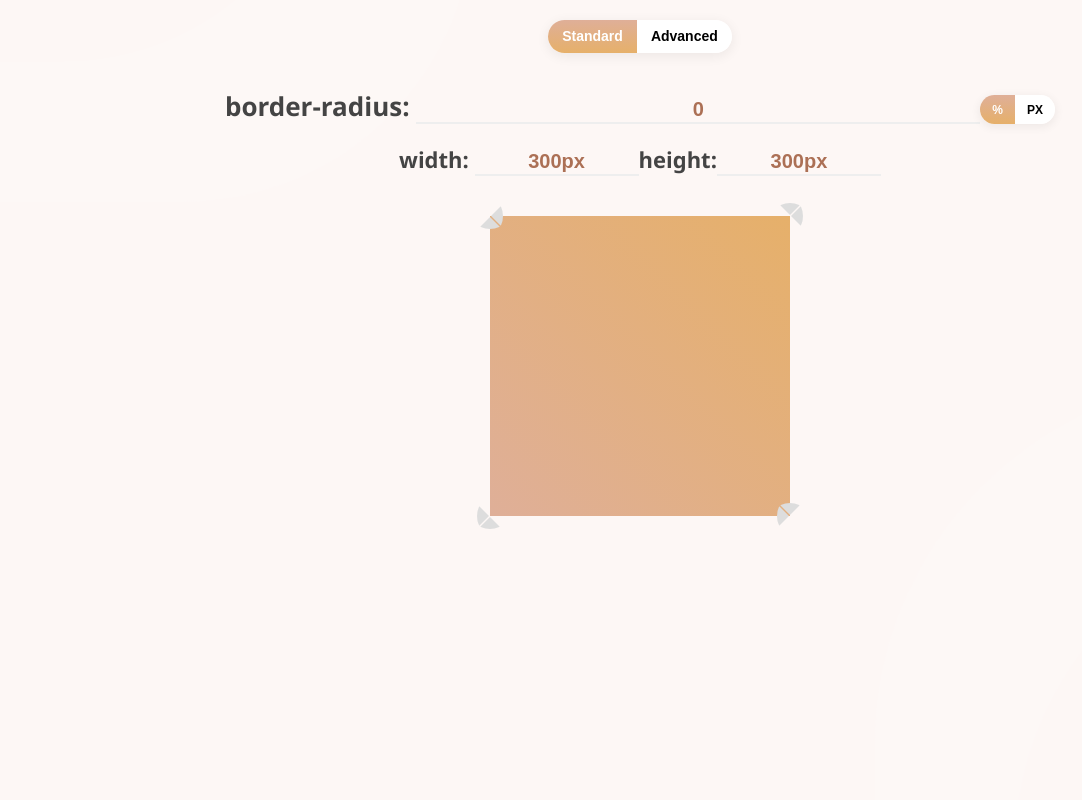
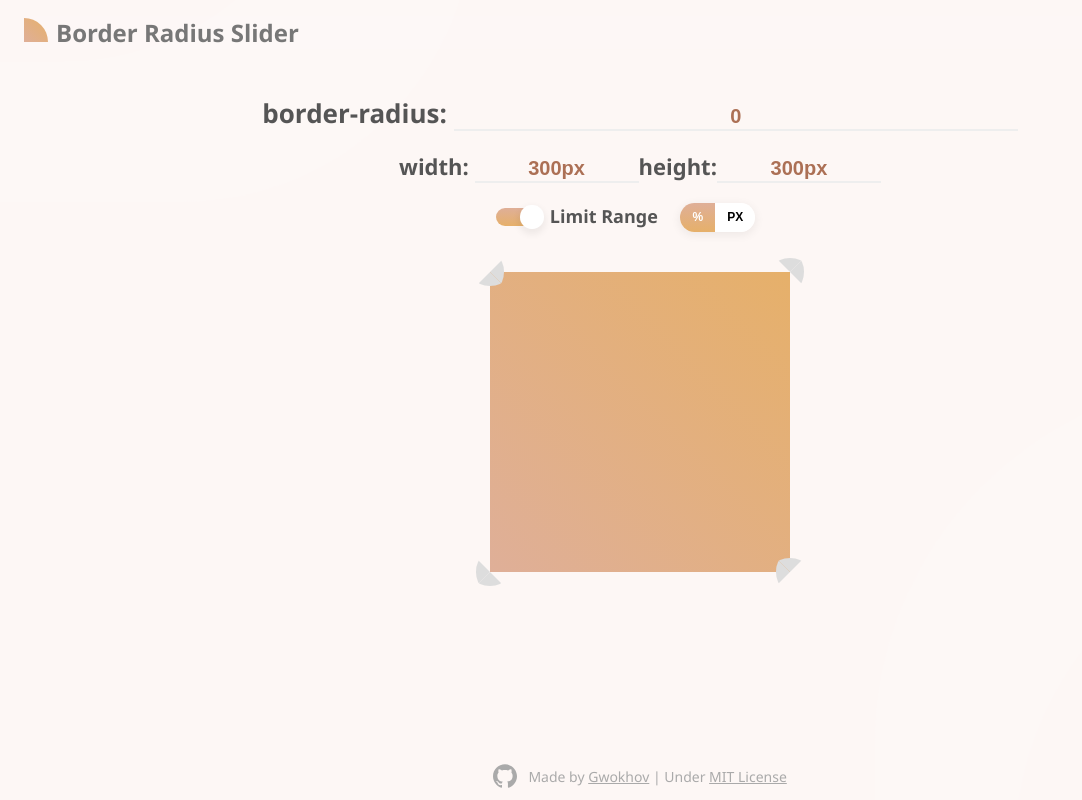
Before and after one commit to gwokhov/border-radius-slider, a website built with Parcel: page index.html in a window 1280 px wide. Shown: the whole page, without its empty margins (0-1082 px from the left). Built offline with nearby package versions, Linux system fonts and the light colour scheme.

Commit message:
feat: allow to set limit range

```diff
--- a/index.html
+++ b/index.html
@@ -7,25 +7,30 @@
     <title>Border Radius Slider</title>
   </head>
   <body>
-    <form>
-      <div class="mode button-group mode__standard">
-        <button class="mode__standard" type="button">Standard</button
-        ><button class="mode__advanced" type="button">Advanced</button>
-      </div>
+    <main>
+      <h1 class="title">Border Radius Slider</h1>
       <label class="radius"
-        >border-radius: <input class="radius__value" name="radius" /><span
-          class="unit button-group unit__percent"
-        >
-          <button class="unit__percent" type="button">%</button
-          ><button class="unit__pixel" type="button">PX</button>
-        </span></label
-      >
+        >border-radius: <input class="radius__value" name="radius"
+      /></label>
       <label class="size"
         >width: <input class="size__value" name="width"/>height:<input
           class="size__value"
           name="height"
       /></label>
-    </form>
+      <div class="options">
+        <input
+          type="checkbox"
+          name="limit-range"
+          id="limit-range"
+          class="limit-range-checkbox"
+          checked
+        /><label for="limit-range" class="limit-range-label">Limit Range</label>
+        <span class="unit button-group unit__percent">
+          <button class="unit__percent" type="button">%</button
+          ><button class="unit__pixel" type="button">PX</button>
+        </span>
+      </div>
+      <section class="box-container">
         <div class="box">
           <div class="slider slider--hor slider--left slider--top">
             <div class="slider__track"></div>
@@ -60,6 +65,27 @@
             <button class="slider__thumb"></button>
           </div>
         </div>
+      </section>
+      <footer class="footer">
+        <a href="https://github.com/Gwokhov/border-radius-slider"
+          ><svg
+            role="img"
+            viewBox="0 0 24 24"
+            xmlns="http://www.w3.org/2000/svg"
+            class="footer__repo"
+          >
+            <path
+              d="M12 .297c-6.63 0-12 5.373-12 12 0 5.303 3.438 9.8 8.205 11.385.6.113.82-.258.82-.577 0-.285-.01-1.04-.015-2.04-3.338.724-4.042-1.61-4.042-1.61C4.422 18.07 3.633 17.7 3.633 17.7c-1.087-.744.084-.729.084-.729 1.205.084 1.838 1.236 1.838 1.236 1.07 1.835 2.809 1.305 3.495.998.108-.776.417-1.305.76-1.605-2.665-.3-5.466-1.332-5.466-5.93 0-1.31.465-2.38 1.235-3.22-.135-.303-.54-1.523.105-3.176 0 0 1.005-.322 3.3 1.23.96-.267 1.98-.399 3-.405 1.02.006 2.04.138 3 .405 2.28-1.552 3.285-1.23 3.285-1.23.645 1.653.24 2.873.12 3.176.765.84 1.23 1.91 1.23 3.22 0 4.61-2.805 5.625-5.475 5.92.42.36.81 1.096.81 2.22 0 1.606-.015 2.896-.015 3.286 0 .315.21.69.825.57C20.565 22.092 24 17.592 24 12.297c0-6.627-5.373-12-12-12"
+            /></svg
+        ></a><span
+          >Made by <a href="https://github.com/Gwokhov">Gwokhov</a> | Under
+          <a
+            href="https://github.com/Gwokhov/border-radius-slider/blob/master/LICENSE"
+            >MIT License</a
+          ></span
+        >
+      </footer>
+    </main>
     <div class="shapes">
       <div class="shapes__1"></div>
       <div class="shapes__2"></div>
--- a/script/main.js
+++ b/script/main.js
@@ -1,4 +1,5 @@
 import '../stylesheet/style.scss'
+import '../stylesheet/slider.scss'
 import '../stylesheet/form.scss'
 import { horVer, leftRight, topBottom } from './config'
 import Slider from './Slider'
@@ -26,12 +27,15 @@ let currentRadius = {
   }
 }
 let currentUnit = 'unit__percent'
+let sliders = []
 const boxEle = document.getElementsByClassName('box')[0]
 const radiusInputEle = document.getElementsByName('radius')[0]
 const widthInputEle = document.getElementsByName('width')[0]
 const heightInputEle = document.getElementsByName('height')[0]
-const modeButtonGroup = document.getElementsByClassName('mode')[0]
 const unitButtonGroup = document.getElementsByClassName('unit')[0]
+const limitRangeCheckBox = document.getElementsByClassName(
+  'limit-range-checkbox'
+)[0]
 const hor = currentRadius[horVer[0]]
 const vert = currentRadius[horVer[1]]
 
@@ -45,9 +49,16 @@ function registerSlider() {
           topOrBottom: topBottom[k]
         })
         s.init(setBoxRadius)
+        sliders.push(s)
       }
     }
   }
+}
+
+function setSlidersLimitRange(isLimit) {
+  sliders.forEach(s=>{
+    s.setLimitRange(isLimit)
+  })
 }
 
 function setBoxRadius(position, val) {
@@ -99,13 +110,13 @@ function initInputEle() {
     boxEle.style.height = e.currentTarget.value
   })
 
-  modeButtonGroup.addEventListener('click', e => {
-    modeButtonGroup.className = 'mode button-group ' + e.target.className
-  })
-
   unitButtonGroup.addEventListener('click', e => {
     unitButtonGroup.className = 'unit button-group ' + e.target.className
     currentUnit = e.target.className
+  })
+
+  limitRangeCheckBox.addEventListener('change', e => {
+    setSlidersLimitRange(e.currentTarget.checked)
   })
 }
 
--- a/stylesheet/form.scss
+++ b/stylesheet/form.scss
@@ -63,7 +63,7 @@
 .size {
   display: block;
   font-weight: bolder;
-  color: #444;
+  color: #555;
   margin: 0 auto;
   text-align: center;
 
@@ -96,3 +96,63 @@
   margin-top: 20px;
   font-size: 22px;
 }
+
+.options {
+  margin-top: 20px;
+  font-size: 18px;
+}
+
+.limit-range-checkbox {
+  width: 0;
+  height: 0;
+}
+
+.limit-range-label {
+  cursor: pointer;
+  position: relative;
+  margin-right: 1em;
+  padding-left: 1em;
+  color: #555;
+  vertical-align: 0.2em;
+
+  &::before {
+    position: absolute;
+    content: '';
+    right: 100%;
+    top: 0.24em;
+    border-radius: 0.5em;
+    width: 2em;
+    height: 1em;
+    background-image: linear-gradient(#c5c5c5, #c0c0c0);
+    transition: all 0.8s;
+  }
+
+  &::after {
+    position: absolute;
+    top: 0.08em;
+    right: calc(100% + 2em - 0.65em);
+    content: '';
+    border-radius: 50%;
+    width: 1.3em;
+    height: 1.3em;
+    background-color: #fff;
+    box-shadow: 0 0.2em 0.4em 0.1em rgba(0, 0, 0, 0.06);
+    transition: all 0.26s;
+  }
+}
+
+.limit-range-checkbox:focus  + .limit-range-label{
+  text-decoration: underline currentColor;
+}
+
+.limit-range-checkbox:checked + .limit-range-label {
+
+  &::before {
+    background-image: linear-gradient(rgb(223, 175, 152), rgb(230, 176, 106));
+  }
+
+  &::after {
+    transform: translateX(2em);
+  }
+
+}
--- /dev/null
+++ b/stylesheet/slider.scss
@@ -0,0 +1,131 @@
+.slider {
+  position: absolute;
+  --percent: 0;
+  --track-width: 2px;
+  --track-border: 2px dotted rgba(0, 0, 0, 0.2);
+  --thumb-size: 14px;
+
+  &__track {
+    position: relative;
+    z-index: -99;
+
+    &::before {
+      display: block;
+      box-sizing: border-box;
+      content: '';
+    }
+  }
+
+  &__thumb {
+    position: absolute;
+    padding: 0;
+    cursor: pointer;
+    outline: none;
+    z-index: 99;
+  }
+
+  &.active {
+    .slider__track::before {
+      border-color: #000 !important;
+    }
+  }
+}
+
+.slider__thumb {
+  width: 0;
+  height: 0;
+  border: transparent solid var(--thumb-size);
+  border-top: none;
+  border-bottom-color: #ddd;
+  border-radius: 100%;
+  background-color: transparent;
+  transition: border-bottom-color 0.4s;
+
+  &:focus {
+    border-bottom-color: #666;
+  }
+}
+
+/* Slider水平或垂直 */
+
+.slider--hor {
+  width: 100%;
+
+  .slider__track {
+    width: 100%;
+    height: var(--track-width);
+
+    &::before {
+      z-index: -1;
+      box-sizing: border-box;
+      width: calc(1% * var(--percent));
+      height: 100%;
+    }
+  }
+
+  .slider__thumb {
+    left: calc(1% * var(--percent));
+    margin-left: calc(-1 * var(--thumb-size));
+    margin-top: calc(-1 * var(--track-width) / 2);
+  }
+}
+
+.slider--vert {
+  height: 100%;
+
+  .slider__track {
+    width: var(--track-width);
+    height: 100%;
+
+    &::before {
+      width: 100%;
+      height: calc(1% * var(--percent));
+    }
+  }
+
+  .slider__thumb {
+    top: calc(1% * var(--percent));
+    margin-left: calc(-1 * var(--thumb-size));
+    transform: rotate(-90deg);
+    transform-origin: 50% 0;
+  }
+}
+
+/* Slider位置 */
+
+.slider--left.slider--vert {
+  left: calc(-1 * var(--track-width) / 2);
+
+  .slider__track::before {
+    border-left: var(--track-border);
+  }
+}
+
+.slider--right.slider--vert {
+  right: calc(-1 * var(--track-width) / 2);
+
+  .slider__track::before {
+    border-right: var(--track-border);
+  }
+}
+
+.slider--top.slider--hor {
+  top: calc(-1 * var(--track-width) / 2);
+
+  .slider__track::before {
+    border-top: var(--track-border);
+  }
+}
+
+.slider--bottom.slider--hor {
+  bottom: calc(-1 * var(--track-width) / 2);
+
+  .slider__track::before {
+    border-bottom: var(--track-border);
+  }
+}
+
+.slider--hor.slider--right,
+.slider--bottom.slider--vert {
+  transform: rotate(180deg);
+}
--- a/stylesheet/style.scss
+++ b/stylesheet/style.scss
@@ -4,6 +4,63 @@ html {
   font-family: 'Segoe UI', Tahoma, Geneva, Verdana, sans-serif;
   font-weight: bold;
   text-align: center;
+}
+
+main {
+  display: flex;
+  flex-direction: column;
+  height: 100vh;
+}
+
+h1.title {
+  position: relative;
+  font-weight: bolder;
+  font-size: 24px;
+  color: #777;
+  text-align: left;
+  padding-left: 32px;
+  margin-left: 1em;
+  background-color: rgba(255, 255, 255, 0.1);
+
+  &::before {
+    position: absolute;
+    content: '';
+    width: 1em;
+    height: 1em;
+    top: 0.1em;
+    left: 0;
+    background-image: linear-gradient(
+      45deg,
+      rgb(223, 175, 152),
+      rgb(230, 176, 106)
+    );
+    background-color: rgb(223, 175, 152);
+    border-radius: 0 100% 0 0 / 0 100% 0 0;
+  }
+
+}
+
+.footer {
+  color: #aaa;
+  font-weight: normal;
+  font-size: 14px;
+  padding: 12px;
+
+  &__repo {
+    width: 24px;
+    height: 24px;
+    fill: #aaa;
+    margin-right: 0.8em;
+    vertical-align: -6px;
+  }
+
+  a {
+    color: inherit;
+  }
+}
+
+.box-container {
+  flex: 1;
 }
 
 .box {
@@ -16,134 +73,7 @@ html {
     rgb(223, 175, 152),
     rgb(230, 176, 106)
   );
-  background-color: rgb(151, 115, 153);
-}
-
-.slider {
-  position: absolute;
-  --percent: 0;
-  --track-width: 2px;
-  --track-border: 2px dotted rgba(0, 0, 0, 0.4);
-  --thumb-size: 12px;
-
-  &__track {
-    position: relative;
-    z-index: -99;
-
-    &::before {
-      display: block;
-      box-sizing: border-box;
-      content: '';
-    }
-  }
-
-  &__thumb {
-    position: absolute;
-    padding: 0;
-    width: 0;
-    height: 0;
-    outline: none;
-    border: transparent solid var(--thumb-size);
-    border-top: none;
-    border-bottom-color: #ddd;
-    border-radius: 50%;
-    background-color: transparent;
-    cursor: pointer;
-    z-index: 99;
-
-    &:focus {
-      border-bottom-color: #666;
-    }
-  }
-
-  &.active {
-    .slider__track::before {
-      border-color: #000 !important;
-    }
-  }
-}
-
-/* Slider水平或垂直 */
-
-.slider--hor {
-  width: 100%;
-
-  .slider__track {
-    width: 100%;
-    height: var(--track-width);
-  }
-
-  .slider__track::before {
-    z-index: -1;
-    box-sizing: border-box;
-    width: calc(1% * var(--percent));
-    height: 100%;
-  }
-
-  .slider__thumb {
-    left: calc(1% * var(--percent));
-    margin-left: calc(-1 * var(--thumb-size));
-  }
-}
-
-.slider--vert {
-  height: 100%;
-
-  .slider__track {
-    width: var(--track-width);
-    height: 100%;
-  }
-
-  .slider__track::before {
-    width: 100%;
-    height: calc(1% * var(--percent));
-  }
-
-  .slider__thumb {
-    top: calc(1% * var(--percent));
-    margin-left: calc(-1 * var(--thumb-size) + var(--track-width) / 2);
-    transform: rotate(-90deg);
-    transform-origin: 50% 0;
-  }
-}
-
-/* Slider位置 */
-
-.slider--left.slider--vert {
-  left: calc(-1 * var(--track-width) / 2);
-
-  .slider__track::before {
-    border-left: var(--track-border);
-  }
-}
-
-.slider--right.slider--vert {
-  right: calc(-1 * var(--track-width) / 2);
-
-  .slider__track::before {
-    border-right: var(--track-border);
-  }
-}
-
-.slider--top.slider--hor {
-  top: calc(-1 * var(--track-width) / 2);
-
-  .slider__track::before {
-    border-top: var(--track-border);
-  }
-}
-
-.slider--bottom.slider--hor {
-  bottom: calc(-1 * var(--track-width) / 2);
-
-  .slider__track::before {
-    border-bottom: var(--track-border);
-  }
-}
-
-.slider--hor.slider--right,
-.slider--bottom.slider--vert {
-  transform: rotate(180deg);
+  background-color: rgb(223, 175, 152);
 }
 
 @mixin shape {
@@ -155,7 +85,7 @@ html {
 .shapes {
   width: 100%;
   height: 100%;
-  position: absolute;
+  position: fixed;
   top: 0;
   left: 0;
   z-index: -99;
```
Also changed, not shown: script/Slider.js (+11 -5 lines). Lines whose indentation alone changed are shown as unchanged.
